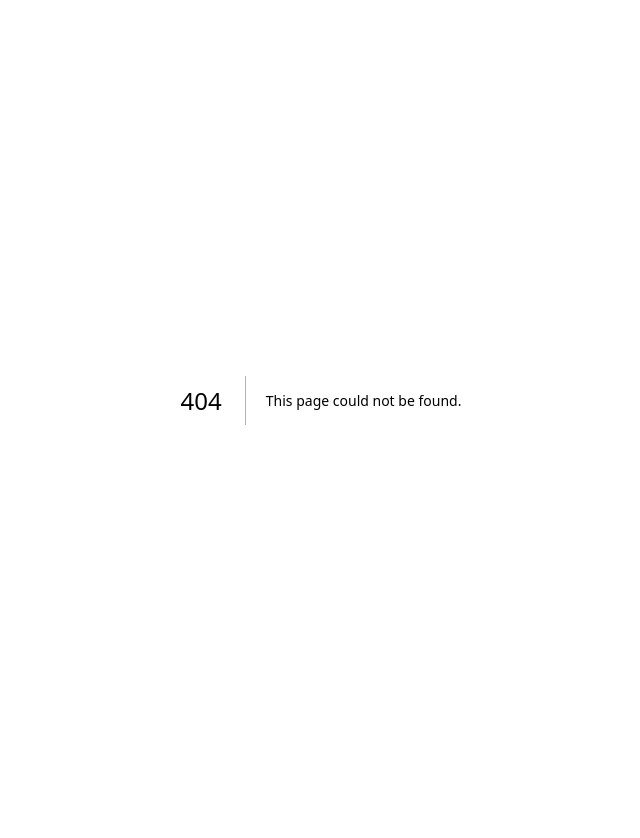
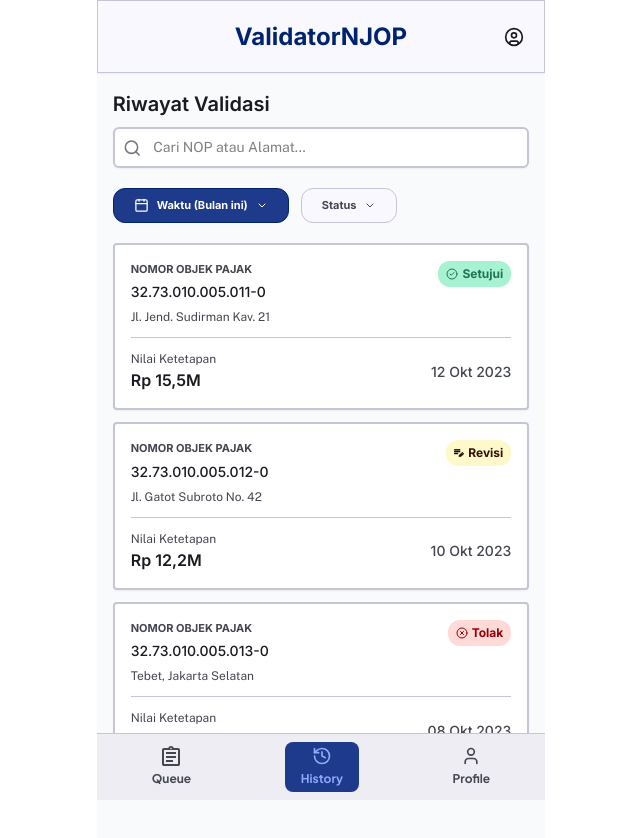
Before and after one commit to mieraaaa/Validator-NJOP, a Next.js app: page /riwayat-keputusan in a window 1280 px wide. Before the commit this address had no page. Shown: the top 838 px of the page, without its empty margins (319-959 px from the left). Before the commit the page ends 800 px from the top, so only its background shows below. Built offline with nearby package versions, Linux system fonts and the light colour scheme.

Commit message:
Menambah halaman riwayat keputusan

```diff
--- /dev/null
+++ b/app/riwayat-keputusan/page.tsx
@@ -0,0 +1,158 @@
+import Image from "next/image";
+import Link from 'next/link';
+import { CircleUser, Search, CircleCheck, CircleX, History, User, Calendar, ChevronDown } from 'lucide-react';
+
+export default function Home() {
+  return (
+    <main className="w-full max-w-md mx-auto min-h-screen relative overflow-x-hidden bg-[#f8fafc] pb-28">
+
+      {/* Header */}
+      <header className="bg-[#FAF8FF] w-full h-[73px] sticky top-0 flex justify-end items-center border border-[#C5C5D3] shadow-xs">
+        <h1 className="text-[#00236F] font-bold font-mono text-[24px] absolute left-1/2 -translate-x-1/2">ValidatorNJOP</h1>
+        <Link href="/profile">
+            <CircleUser className="flex size-5 text-[#1A1B21] mr-5"/>
+        </Link>
+      </header>
+
+      {/* Content */}
+      <div className="w-[93%] mx-auto mt-4">
+        {/* Bagian Atas */}
+        <div className="w-full flex flex-col gap-2">
+            <h2 className="font-mono font-semibold text-[20px] text-[#1A1B21]">Riwayat Validasi</h2>
+            {/* Search Bar */}
+            <div className="w-full bg-white border-2 border-[#C5C5D3] rounded-md py-2 px-2 shadow-xs placeholder:text-[#6B7280] text-black flex items-center gap-2">
+                <Search className="flex size-5 text-[#757682]"/>
+                <input id="search" type="search" name="search"
+                    placeholder="Cari NOP atau Alamat..."
+                    className="w-full ml-1 outline-none focus:ring-0 font-public-sans text-[14px]"
+                />
+            </div>
+            {/* Filter */}
+            <div className="w-full mx-auto mt-3 flex justify-start items-center gap-3 mb-5">
+                <button type="button"
+                    className="bg-[#1E3A8A] border border-[#00236F] text-white py-2 px-5 rounded-xl flex justify-around items-center gap-2">
+                        <Calendar className="w-[15px] h-[15px]"/>
+                        <span className="font-mono font-bold text-[11px]">Waktu (Bulan ini)</span>
+                        <ChevronDown className="w-[12px] h-[13px]"/>
+                </button>
+                <button type="button"
+                    className="bg-[#FAF8FF] border border-[#C5C5D3] text-[#444651] py-2 px-5 rounded-xl flex justify-center items-center gap-2">
+                        <span className="font-mono font-bold text-[11px]">Status</span>
+                        <ChevronDown className="w-[12px] h-[13px]"/>
+                </button>
+            </div>
+        </div>
+
+        {/* List Properti */}
+        <div className="w-full flex flex-col gap-3">
+            {/* Card 1 */}
+            <Link href="/berita-setuju" className="w-full bg-white shadow-xs border-2 border-[#C5C5D3] rounded-sm flex items-center flex-col gap-3 py-4 px-4">
+                <div className="w-full flex flex-row justify-between items-start">
+                    <div className="flex flex-col gap-2">
+                        <div className="font-mono flex flex-col gap-1">
+                            <h3 className="font-bold text-[11px] text-[#444651]">NOMOR OBJEK PAJAK</h3>
+                            <span className="font-medium text-[14px] text-[#1A1B21] truncate">32.73.010.005.011-0</span>
+                        </div>
+                        <span className="font-public-sans text-[12px] text-[#444651] leading-tight line-clamp-1">
+                            Jl. Jend. Sudirman Kav. 21
+                        </span>
+                    </div>
+                    <div className="rounded-xl bg-[#A6F2D1] text-[#237157] flex justify-center items-center gap-1 px-2 py-1">
+                        <CircleCheck className="flex size-3 shrink-0"/>
+                        <span className="font-mono font-bold text-[12px]">Setujui</span>
+                    </div>
+                </div>
+                <hr className="border-[#C5C5D3] w-full mx-auto border-t"/>
+                <div className="w-full flex flex-row justify-between items-center text-[#444651]">
+                    <div className="flex flex-col">
+                        <h3 className="font-public-sans text-[12px]">Nilai Ketetapan</h3>
+                        <span className="font-mono font-semibold text-[16px] text-[#1A1B21]">Rp 15,5M</span>
+                    </div>
+                    <span className="font-mono font-medium text-[14px] flex">12 Okt 2023</span>
+                </div>
+            </Link>
+            {/* Card 2 */}
+            <Link href="/berita-revisi" className="w-full bg-white shadow-xs border-2 border-[#C5C5D3] rounded-sm flex items-center flex-col gap-3 py-4 px-4">
+                <div className="w-full flex flex-row justify-between items-start">
+                    <div className="flex flex-col gap-2">
+                        <div className="font-mono flex flex-col gap-1">
+                            <h3 className="font-bold text-[11px] text-[#444651]">NOMOR OBJEK PAJAK</h3>
+                            <span className="font-medium text-[14px] text-[#1A1B21] truncate">32.73.010.005.012-0</span>
+                        </div>
+                        <span className="font-public-sans text-[12px] text-[#444651] leading-tight line-clamp-1">
+                            Jl. Gatot Subroto No. 42
+                        </span>
+                    </div>
+                    <div className="rounded-xl bg-[#FFF8CB] text-[#341100] flex justify-center items-center gap-1 px-2 py-1">
+                        <Image
+                            src="/images/common/logo-revisi.svg"
+                            alt="Logo Revisi"
+                            width={10}
+                            height={9}
+                            className="shrink-0"
+                        />
+                        <span className="font-mono font-bold text-[12px]">Revisi</span>
+                    </div>
+                </div>
+                <hr className="border-[#C5C5D3] w-full mx-auto border-t"/>
+                <div className="w-full flex flex-row justify-between items-center text-[#444651]">
+                    <div className="flex flex-col">
+                        <h3 className="font-public-sans text-[12px]">Nilai Ketetapan</h3>
+                        <span className="font-mono font-semibold text-[16px] text-[#1A1B21]">Rp 12,2M</span>
+                    </div>
+                    <span className="font-mono font-medium text-[14px] flex">10 Okt 2023</span>
+                </div>
+            </Link>
+            {/* Card 3 */}
+            <Link href="/berita-tolak" className="w-full bg-white shadow-xs border-2 border-[#C5C5D3] rounded-sm flex items-center flex-col gap-3 py-4 px-4">
+                <div className="w-full flex flex-row justify-between items-start">
+                    <div className="flex flex-col gap-2">
+                        <div className="font-mono flex flex-col gap-1">
+                            <h3 className="font-bold text-[11px] text-[#444651]">NOMOR OBJEK PAJAK</h3>
+                            <span className="font-medium text-[14px] text-[#1A1B21] truncate">32.73.010.005.013-0</span>
+                        </div>
+                        <span className="font-public-sans text-[12px] text-[#444651] leading-tight line-clamp-1">
+                            Tebet, Jakarta Selatan
+                        </span>
+                    </div>
+                    <div className="rounded-xl bg-[#FFDAD6] text-[#93000A] flex justify-center items-center gap-1 px-2 py-1">
+                        <CircleX className="flex size-3 shrink-0"/>
+                        <span className="font-mono font-bold text-[12px]">Tolak</span>
+                    </div>
+                </div>
+                <hr className="border-[#C5C5D3] w-full mx-auto border-t"/>
+                <div className="w-full flex flex-row justify-between items-center text-[#444651]">
+                    <div className="flex flex-col">
+                        <h3 className="font-public-sans text-[12px]">Nilai Ketetapan</h3>
+                        <span className="font-mono font-semibold text-[16px] text-[#1A1B21]">Rp 14,1M</span>
+                    </div>
+                    <span className="font-mono font-medium text-[14px] flex">08 Okt 2023</span>
+                </div>
+            </Link>
+        </div>
+    </div>
+
+      {/* Footer */}
+      <footer className="w-full max-w-md bg-[#EEEDF4] border-t border-[#C5C5D3] flex justify-around items-center py-2 mt-10 fixed bottom-0 left-0 z-50 left-1/2 -translate-x-1/2">
+        <Link href="/antrean-properti" className="flex flex-col justify-center items-center font-bold text-[12px] text-[#444651] py-1 px-4 shrink-0 ">
+            <Image
+                src="/images/riwayat-keputusan/navbar-queue.svg"
+                alt="Logo Navbar Antrian"
+                width={18}
+                height={20}
+                className="shrink-0 mb-1"
+            />
+            Queue
+        </Link>
+        <Link href="/riwayat-keputusan" className="bg-[#1E3A8A] rounded-lg flex flex-col justify-center items-center font-bold text-[12px] text-[#90A8FF] py-1 px-4 shrink-0">
+            <History className="size-5 mb-1"/>
+            History
+        </Link>
+        <Link href="/profile" className="flex flex-col justify-center items-center font-bold text-[12px] text-[#444651] py-1 px-4 shrink-0">
+            <User className="size-5 text-[#444651] mb-1"/>
+            Profile
+        </Link>
+      </footer>
+    </main>
+  );
+}
```
Also changed, not shown: public/images/riwayat-keputusan/navbar-queue.svg (added).
